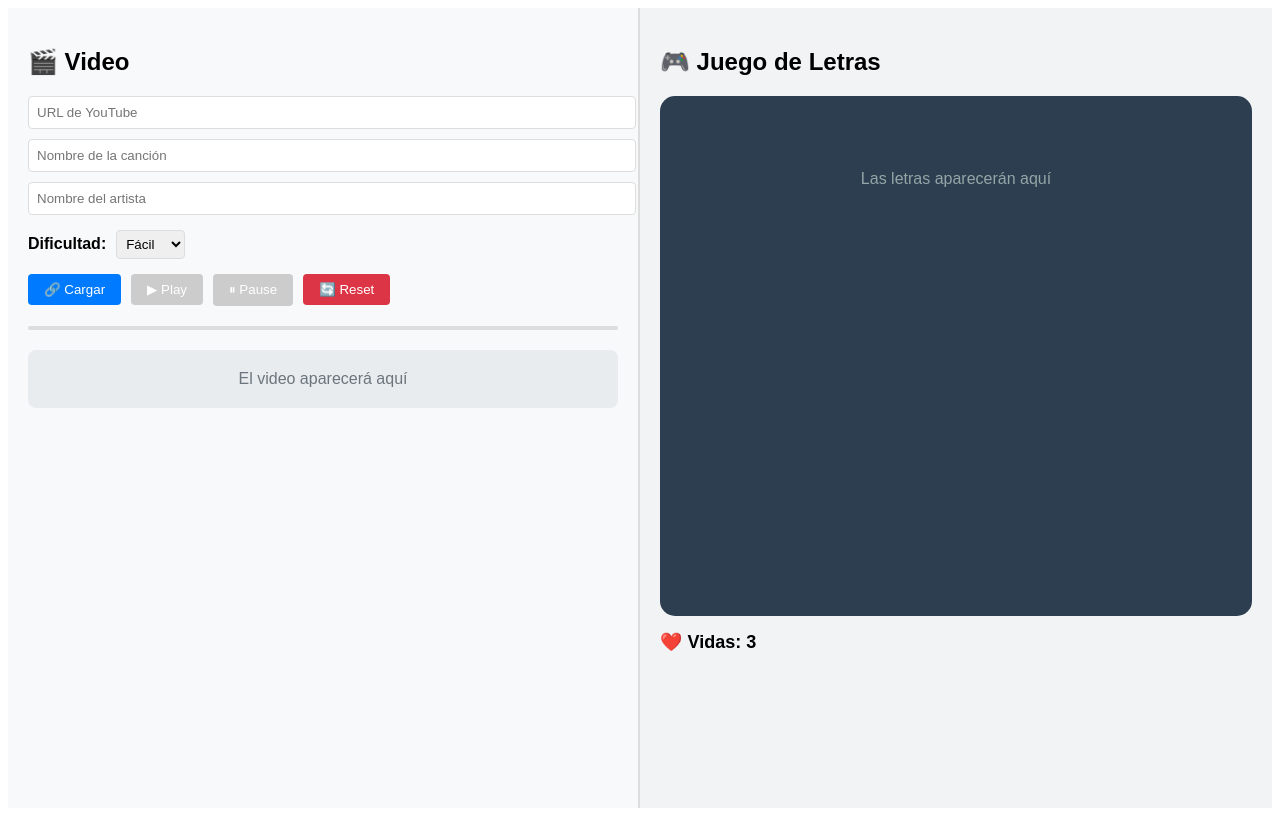
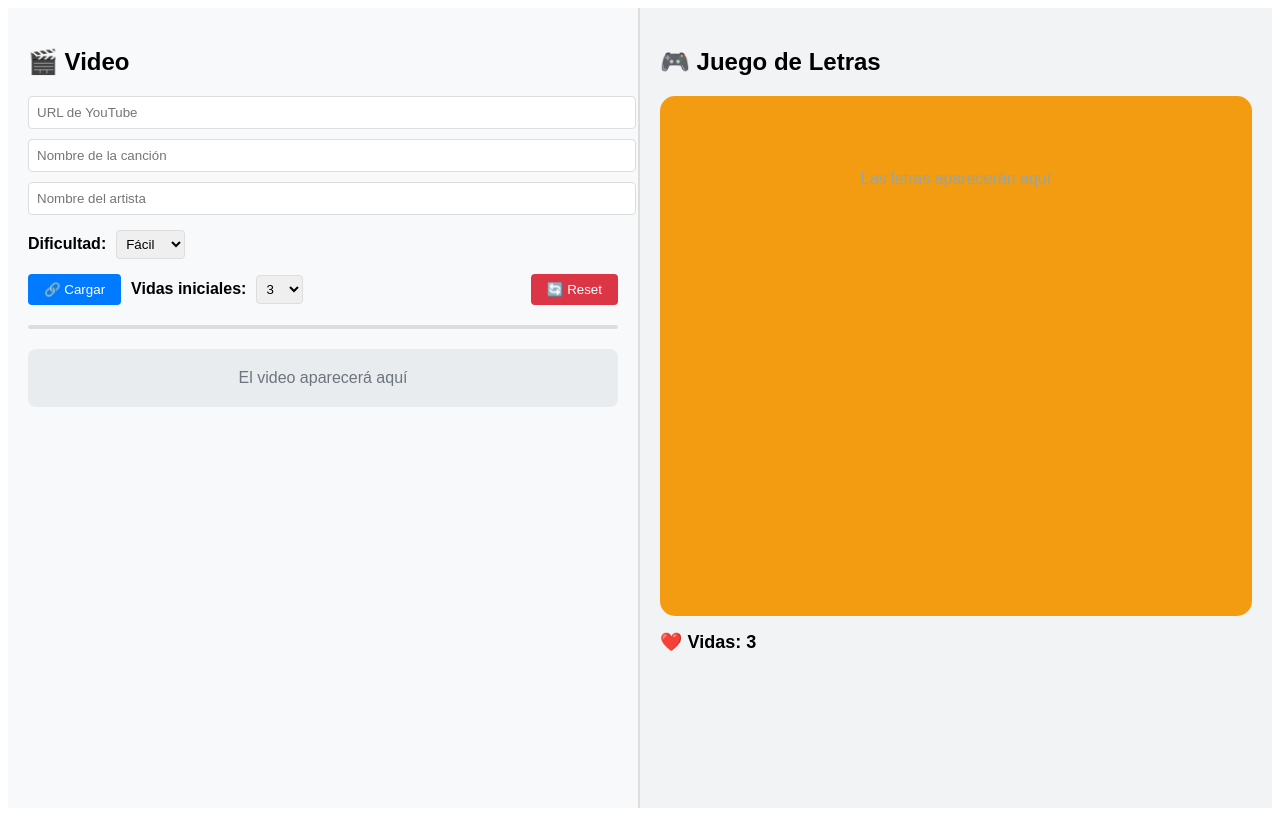
Before and after one commit to andres-trrs/lyric-learner, a React (Vite) app: page / in a window 1280 px wide. Built offline with nearby package versions, Linux system fonts and the light colour scheme.

Commit message:
funcionando (falta opcion saltar y primera linea)

```diff
--- a/src/App.jsx
+++ b/src/App.jsx
@@ -65,11 +65,27 @@ export default function App() {
   const [inputWord, setInputWord] = useState("");
   const [lives, setLives] = useState(3);
   const rectangleRef = useRef(null);
+  const lineRefs = useRef([]);
 
   const [trackName, setTrackName] = useState("");
   const [artistName, setArtistName] = useState("");
   const [loading, setLoading] = useState(false);
   const [gameStarted, setGameStarted] = useState(false);
+
+  // 🎨 color de fondo aleatorio (una sola vez al cargar)
+  const [bgColor, setBgColor] = useState("#2c3e50");
+  useEffect(() => {
+    const colors = [
+      "#e74c3c", "#9b59b6", "#2980b9", "#27ae60",
+      "#f39c12", "#d35400", "#16a085", "#8e44ad",
+      "#2ecc71", "#e67e22"
+    ];
+    const randomColor = colors[Math.floor(Math.random() * colors.length)];
+    setBgColor(randomColor);
+  }, []);
+
+  // ⚙️ selector de vidas iniciales
+  const [initialLives, setInitialLives] = useState(3);
 
   // YouTube IFrame API
   useEffect(() => {
@@ -125,7 +141,6 @@ export default function App() {
     }
   };
 
-  // Auto-extract info from YouTube URL
   const handleUrlChange = async (url) => {
     setVideoUrl(url);
 
@@ -143,7 +158,6 @@ export default function App() {
     }
   };
 
-  // Función para obtener el texto a mostrar (con palabras reveladas)
   const getDisplayText = (line, lineIndex) => {
     if (!line.blankPositions || line.blankPositions.length === 0) {
       return line.displayText;
@@ -159,7 +173,6 @@ export default function App() {
     }).join(" ");
   };
 
-  // Cargar video y letras
   const handleLoadVideo = async () => {
     const id = extractVideoId(videoUrl);
     if (!id) {
@@ -180,7 +193,6 @@ export default function App() {
         await new Promise(resolve => setTimeout(resolve, 1000));
       }
 
-      // Enviar la dificultad al servidor
       const res = await fetch(
         `http://localhost:3001/captions?track_name=${encodeURIComponent(trackName)}&artist_name=${encodeURIComponent(artistName)}&difficulty=${encodeURIComponent(difficulty)}`
       );
@@ -196,10 +208,10 @@ export default function App() {
         return;
       }
 
-      setCaptions(data); // Los blanks ya vienen aplicados del servidor
+      setCaptions(data);
       setRevealedWords({});
       setCurrentIndex(0);
-      setLives(3);
+      setLives(initialLives); // 👈 usa el valor seleccionado
       setGameStarted(true);
       setWaitingInput(false);
 
@@ -211,19 +223,35 @@ export default function App() {
     }
   };
 
+  // Controles internos para pausar/reproducir (UI removida, pero usados por el juego)
   const handlePlay = () => {
     if (player && typeof player.playVideo === 'function') {
       player.playVideo();
     }
   };
-
   const handlePause = () => {
     if (player && typeof player.pauseVideo === 'function') {
       player.pauseVideo();
     }
   };
 
-  // Letra animada
+  // Scroll centrado (línea activa en el medio)
+  const scrollToCenter = (index) => {
+    const container = rectangleRef.current;
+    const el = lineRefs.current[index];
+    if (!container || !el) return;
+
+    const elTop = el.offsetTop;
+    const elHeight = el.offsetHeight;
+    const target = elTop - (container.clientHeight / 2) + (elHeight / 2);
+
+    container.scrollTo({
+      top: Math.max(0, target),
+      behavior: "smooth"
+    });
+  };
+
+  // Sincroniza tiempo -> línea activa, pausa si hay blanks
   useEffect(() => {
     let interval;
     if (player && captions.length > 0 && gameStarted) {
@@ -246,20 +274,12 @@ export default function App() {
 
           if (index !== currentIndex) {
             setCurrentIndex(index);
+            scrollToCenter(index);
 
-            // Pausar si hay blanks en esta línea
             const currentLine = captions[index];
             if (currentLine?.blanks?.length > 0 && !waitingInput) {
               handlePause();
               setWaitingInput(true);
-            }
-
-            if (rectangleRef.current) {
-              const lineHeight = 40;
-              rectangleRef.current.scrollTo({
-                top: index * lineHeight - 100,
-                behavior: "smooth"
-              });
             }
           }
         }
@@ -270,17 +290,15 @@ export default function App() {
     };
   }, [player, captions, waitingInput, currentIndex, gameStarted]);
 
-  // Función para normalizar texto (quitar puntuación y espacios extra)
   const normalizeText = (text) => {
     return text
       .toLowerCase()
-      .replace(/['']/g, '') // Quitar apostrofes
-      .replace(/[^\w\s]/g, '') // Quitar puntuación
-      .replace(/\s+/g, ' ') // Normalizar espacios
+      .replace(/['']/g, '')
+      .replace(/[^\w\s]/g, '')
+      .replace(/\s+/g, ' ')
       .trim();
   };
 
-  // Validar input
   const handleKeyPress = (e) => {
     if (e.key === "Enter" && waitingInput && captions[currentIndex]) {
       const currentLine = captions[currentIndex];
@@ -291,7 +309,6 @@ export default function App() {
       const normalizedCorrect = normalizeText(correctWord);
 
       if (normalizedInput === normalizedCorrect) {
-        // Revelar la palabra
         const wordIndexInLine = currentLine.blankPositions[currentBlankIndex];
         const wordKey = `${currentIndex}-${wordIndexInLine}`;
 
@@ -301,19 +318,16 @@ export default function App() {
         }));
 
         if (currentBlankIndex + 1 < currentLine.blanks.length) {
-          // Más blanks en esta línea
           const updatedCaptions = [...captions];
           updatedCaptions[currentIndex].currentBlankIndex = currentBlankIndex + 1;
           setCaptions(updatedCaptions);
           setInputWord("");
         } else {
-          // Línea completada
           setWaitingInput(false);
           setInputWord("");
           handlePlay();
         }
       } else {
-        // Palabra incorrecta
         const newLives = lives - 1;
         setLives(newLives);
         setInputWord("");
@@ -328,16 +342,8 @@ export default function App() {
   };
 
   const resetGame = () => {
-    setGameStarted(false);
-    setCurrentIndex(0);
-    setLives(3);
-    setWaitingInput(false);
-    setInputWord("");
-    setCaptions([]);
-    setRevealedWords({});
-    if (player) {
-      handlePause();
-    }
+    // ahora refresca la página completa
+    window.location.reload();
   };
 
   return (
@@ -360,13 +366,7 @@ export default function App() {
           placeholder="URL de YouTube"
           value={videoUrl}
           onChange={(e) => handleUrlChange(e.target.value)}
-          style={{
-            width: "100%",
-            marginBottom: "10px",
-            padding: "8px",
-            border: "1px solid #ddd",
-            borderRadius: "4px"
-          }}
+          style={{ width: "100%", marginBottom: "10px", padding: "8px", border: "1px solid #ddd", borderRadius: "4px" }}
         />
 
         <input
@@ -374,13 +374,7 @@ export default function App() {
           placeholder="Nombre de la canción"
           value={trackName}
           onChange={(e) => setTrackName(e.target.value)}
-          style={{
-            width: "100%",
-            marginBottom: "10px",
-            padding: "8px",
-            border: "1px solid #ddd",
-            borderRadius: "4px"
-          }}
+          style={{ width: "100%", marginBottom: "10px", padding: "8px", border: "1px solid #ddd", borderRadius: "4px" }}
         />
 
         <input
@@ -388,13 +382,7 @@ export default function App() {
           placeholder="Nombre del artista"
           value={artistName}
           onChange={(e) => setArtistName(e.target.value)}
-          style={{
-            width: "100%",
-            marginBottom: "15px",
-            padding: "8px",
-            border: "1px solid #ddd",
-            borderRadius: "4px"
-          }}
+          style={{ width: "100%", marginBottom: "15px", padding: "8px", border: "1px solid #ddd", borderRadius: "4px" }}
         />
 
         <div style={{ marginBottom: "15px" }}>
@@ -402,12 +390,7 @@ export default function App() {
           <select
             value={difficulty}
             onChange={(e) => setDifficulty(e.target.value)}
-            style={{
-              padding: "5px",
-              border: "1px solid #ddd",
-              borderRadius: "4px",
-              marginRight: "15px"
-            }}
+            style={{ padding: "5px", border: "1px solid #ddd", borderRadius: "4px", marginRight: "15px" }}
           >
             <option value="Fácil">Fácil</option>
             <option value="Medio">Medio</option>
@@ -415,86 +398,40 @@ export default function App() {
           </select>
         </div>
 
-        <div style={{ marginBottom: "15px" }}>
+        <div style={{ marginBottom: "15px", display: "flex", alignItems: "center", gap: "10px", flexWrap: "wrap" }}>
           <button
             onClick={handleLoadVideo}
             disabled={loading}
-            style={{
-              marginRight: "10px",
-              padding: "8px 16px",
-              backgroundColor: loading ? "#ccc" : "#007bff",
-              color: "white",
-              border: "none",
-              borderRadius: "4px",
-              cursor: loading ? "not-allowed" : "pointer"
-            }}
+            style={{ padding: "8px 16px", backgroundColor: loading ? "#ccc" : "#007bff", color: "white", border: "none", borderRadius: "4px", cursor: loading ? "not-allowed" : "pointer" }}
           >
             {loading ? "⏳ Cargando..." : "🔗 Cargar"}
           </button>
 
-          <button
-            onClick={handlePlay}
-            disabled={!gameStarted}
-            style={{
-              marginRight: "10px",
-              padding: "8px 16px",
-              backgroundColor: !gameStarted ? "#ccc" : "#28a745",
-              color: "white",
-              border: "none",
-              borderRadius: "4px",
-              cursor: !gameStarted ? "not-allowed" : "pointer"
-            }}
+          {/* selector de vidas iniciales */}
+          <label style={{ fontWeight: "bold" }}>Vidas iniciales:</label>
+          <select
+            value={initialLives}
+            onChange={(e) => setInitialLives(parseInt(e.target.value, 10))}
+            style={{ padding: "5px", border: "1px solid #ddd", borderRadius: "4px" }}
           >
-            ▶ Play
-          </button>
-
-          <button
-            onClick={handlePause}
-            disabled={!gameStarted}
-            style={{
-              marginRight: "10px",
-              padding: "8px 16px",
-              backgroundColor: !gameStarted ? "#ccc" : "#ffc107",
-              color: "white",
-              border: "none",
-              borderRadius: "4px",
-              cursor: !gameStarted ? "not-allowed" : "pointer"
-            }}
-          >
-            ⏸ Pause
-          </button>
+            {[1,2,3,4,5,6,7,8,9,10].map(n => (
+              <option key={n} value={n}>{n}</option>
+            ))}
+          </select>
 
           <button
             onClick={resetGame}
-            style={{
-              padding: "8px 16px",
-              backgroundColor: "#dc3545",
-              color: "white",
-              border: "none",
-              borderRadius: "4px",
-              cursor: "pointer"
-            }}
+            style={{ padding: "8px 16px", backgroundColor: "#dc3545", color: "white", border: "none", borderRadius: "4px", cursor: "pointer", marginLeft: "auto" }}
+            title="Recarga toda la página"
           >
             🔄 Reset
           </button>
         </div>
 
-        <div id="youtube-player" style={{
-          marginTop: "20px",
-          border: "2px solid #ddd",
-          borderRadius: "8px",
-          overflow: "hidden"
-        }}></div>
+        <div id="youtube-player" style={{ marginTop: "20px", border: "2px solid #ddd", borderRadius: "8px", overflow: "hidden" }}></div>
 
         {!videoId && (
-          <div style={{
-            marginTop: "20px",
-            padding: "20px",
-            backgroundColor: "#e9ecef",
-            borderRadius: "8px",
-            textAlign: "center",
-            color: "#6c757d"
-          }}>
+          <div style={{ marginTop: "20px", padding: "20px", backgroundColor: "#e9ecef", borderRadius: "8px", textAlign: "center", color: "#6c757d" }}>
             El video aparecerá aquí
           </div>
         )}
@@ -507,7 +444,7 @@ export default function App() {
         <div
           ref={rectangleRef}
           style={{
-            backgroundColor: "#2c3e50",
+            backgroundColor: bgColor,
             borderRadius: "15px",
             height: "60vh",
             overflowY: "auto",
@@ -515,44 +452,41 @@ export default function App() {
             color: "#ecf0f1",
             fontSize: "16px",
             fontWeight: "500",
-            lineHeight: "1.6"
+            lineHeight: "1.6",
+            position: "relative"
           }}
         >
           {captions.length === 0 ? (
-            <div style={{
-              textAlign: "center",
-              color: "#95a5a6",
-              marginTop: "50px"
-            }}>
+            <div style={{ textAlign: "center", color: "#95a5a6", marginTop: "50px" }}>
               Las letras aparecerán aquí
             </div>
           ) : (
-            captions.map((line, idx) => (
+            <>
+              <div style={{ height: "30vh" }} /> {/* Espaciador superior */}
+              {captions.map((line, idx) => (
                 <div
                   key={idx}
+                  ref={(el) => (lineRefs.current[idx] = el)}
                   style={{
-                  color: idx === currentIndex ? "#ffffff" : "#7f8c8d",
+                    color: idx === currentIndex ? "#ffffff" : "#ecf0f1",
                     fontSize: idx === currentIndex ? "20px" : "16px",
                     marginBottom: "15px",
                     padding: "5px",
                     transition: "all 0.3s ease",
-                  backgroundColor: idx === currentIndex ? "rgba(52, 152, 219, 0.2)" : "transparent",
+                    backgroundColor: idx === currentIndex ? "rgba(255, 255, 255, 0.2)" : "transparent",
                     borderRadius: "5px",
-                  borderLeft: idx === currentIndex ? "4px solid #3498db" : "4px solid transparent"
+                    borderLeft: idx === currentIndex ? "4px solid #fff" : "4px solid transparent",
                   }}
                 >
                   {getDisplayText(line, idx)}
                 </div>
-            ))
+              ))}
+              <div style={{ height: "30vh" }} /> {/* Espaciador inferior */}
+            </>
           )}
         </div>
 
-        <div style={{
-          marginTop: "15px",
-          display: "flex",
-          justifyContent: "space-between",
-          alignItems: "center"
-        }}>
+        <div style={{ marginTop: "15px", display: "flex", justifyContent: "space-between", alignItems: "center" }}>
           <div style={{ fontSize: "18px", fontWeight: "bold" }}>
             ❤️ Vidas: {lives}
           </div>
@@ -573,20 +507,9 @@ export default function App() {
               placeholder="Escribe la palabra..."
               onKeyDown={handleKeyPress}
               autoFocus
-              style={{
-                width: "100%",
-                padding: "10px",
-                fontSize: "16px",
-                border: "2px solid #3498db",
-                borderRadius: "8px",
-                outline: "none"
-              }}
+              style={{ width: "100%", padding: "10px", fontSize: "16px", border: "2px solid #fff", borderRadius: "8px", outline: "none" }}
             />
-            <div style={{
-              marginTop: "5px",
-              fontSize: "14px",
-              color: "#7f8c8d"
-            }}>
+            <div style={{ marginTop: "5px", fontSize: "14px", color: "#ecf0f1" }}>
               Presiona Enter para confirmar
             </div>
           </div>
```
Lines whose indentation alone changed are shown as unchanged.
